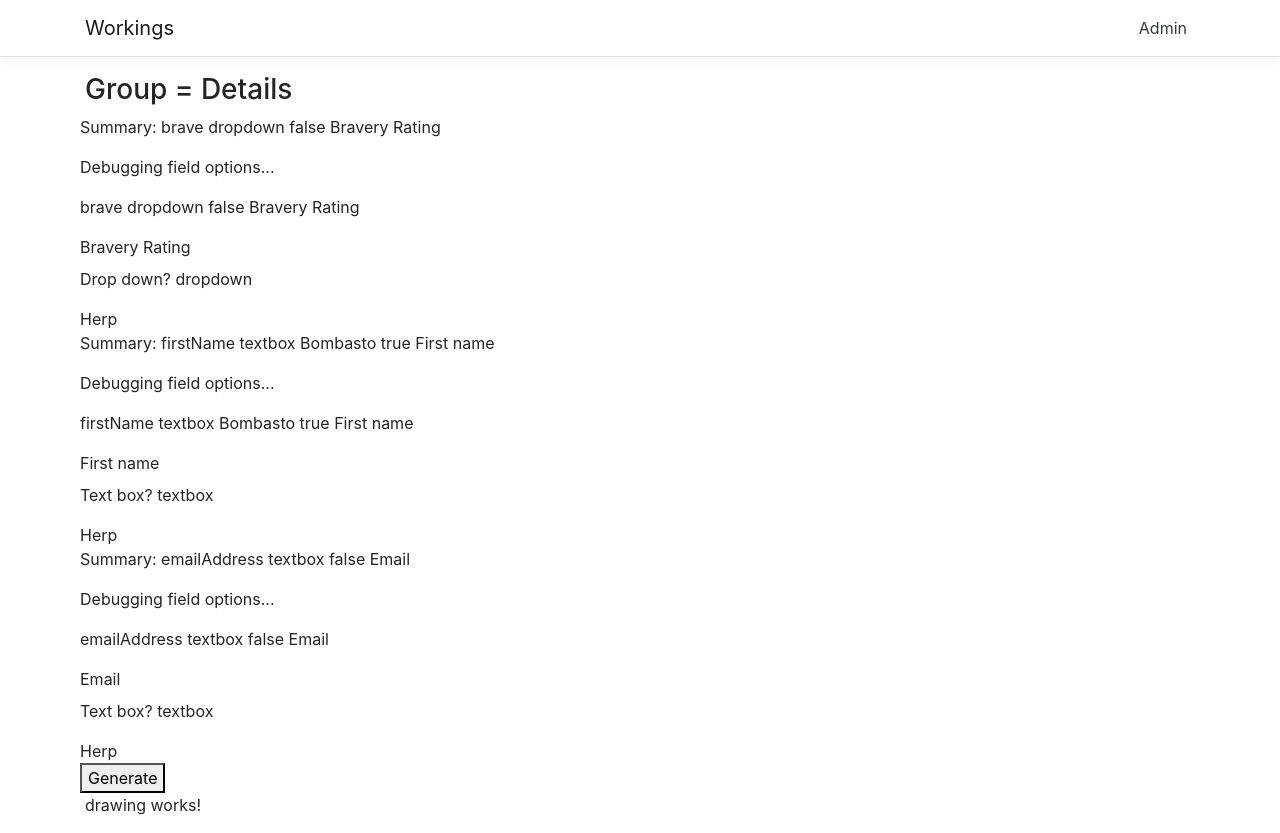
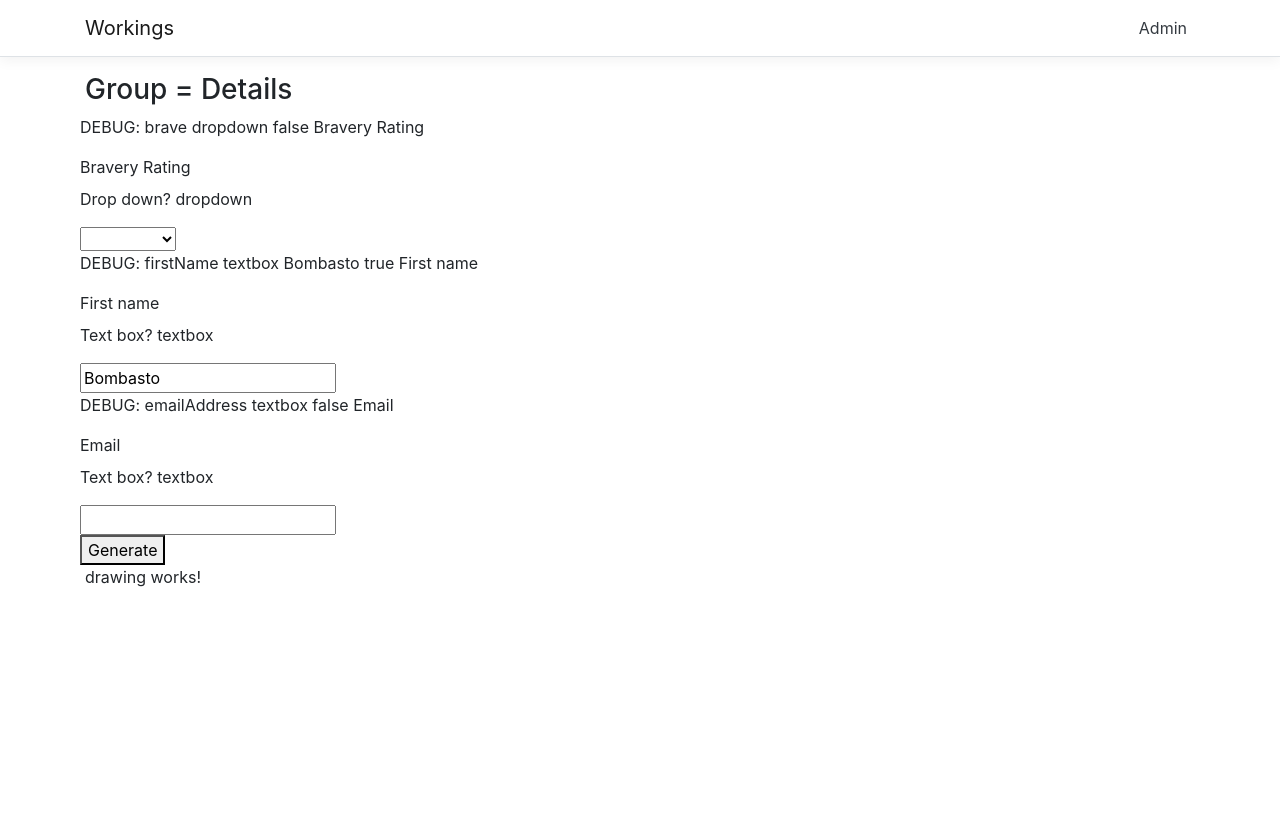
Before and after one commit to helloarchy/workings-v1, an Angular app in the folder WorkingsApp/: page / in a window 1280 px wide. After the commit the page ends 800 px from the top, so only its background shows below. Built offline with nearby package versions, Linux system fonts and the light colour scheme.

Commit message:
Nested groups within forms now automatically create and link up fields as needed.

```diff
--- a/WorkingsApp/src/app/dynamic-form-field/dynamic-form-field.component.html
+++ b/WorkingsApp/src/app/dynamic-form-field/dynamic-form-field.component.html
@@ -1,7 +1,7 @@
-<div [formGroup]="job">
+<div [formGroup]="job.controls['Details']">
+<!--<div [formGroup]="job">-->
 
-  <p>Debugging field options...</p>
-  <p>
+  <p>DEBUG:
     {{ field.key }}
     {{ field.control_type }}
     {{ field.value }}
@@ -14,16 +14,15 @@
     <p *ngSwitchCase="'textbox'">Text box? {{ field.control_type }}</p>
     <p *ngSwitchCase="'dropdown'">Drop down? {{ field.control_type }}</p>
 
-    <!--<input *ngSwitchCase="'textbox'" [formControlName]="field.key"
+    <input *ngSwitchCase="'textbox'" [formControlName]="field.key"
            [id]="field.key" [type]="get_type()">
 
     <select *ngSwitchCase="'dropdown'" [id]="field.key" [formControlName]="field.key">
       <option *ngFor="let opt of get_options()" [value]="opt.key">
         {{opt.value}}
       </option>
-    </select>-->
+    </select>
   </div>
 
   <div class="errorMessage" *ngIf="!isValid">{{field.label}} is required</div>
-  <div class="errorMessage">Herp</div>
 </div>
--- a/WorkingsApp/src/app/dynamic-form-field/dynamic-form-field.component.ts
+++ b/WorkingsApp/src/app/dynamic-form-field/dynamic-form-field.component.ts
@@ -4,6 +4,7 @@ import {FormGroup} from '@angular/forms';
 import {FieldBase} from '../field-base';
 import {DropdownField} from "../field-dropdown";
 import {TextboxField} from "../field-textbox";
+import {FieldGroup} from "../field-group";
 
 @Component({
   selector: 'app-field',
@@ -13,6 +14,7 @@ import {TextboxField} from "../field-textbox";
 export class DynamicFormFieldComponent {
   @Input() field: FieldBase<any>;
   @Input() job: FormGroup;
+  @Input() group: Array<FieldBase<any>>;
 
   ngOnInit() {
     if (this.field.control_type == "textbox") {
--- a/WorkingsApp/src/app/dynamic-form/dynamic-form.component.html
+++ b/WorkingsApp/src/app/dynamic-form/dynamic-form.component.html
@@ -2,20 +2,13 @@
   <form (ngSubmit)="onSubmit()" [formGroup]="job_groups">
     <!-- Create control form by creating field from each field in the service -->
     <div *ngFor="let group of job">
-      <!-- Group -->
-      <h3>Group = {{ group.key }}</h3>
-      <div *ngFor="let field of group.group" class="form-row">
-        <div>
-          <!-- Field -->
-          <p>Summary:
-          {{ field.key }}
-          {{ field.control_type }}
-          {{ field.value }}
-          {{ field.required }}
-          {{ field.label }}
-          </p>
-
-          <app-field [field]="field" [job]="job_groups"></app-field>
+      <div formGroupName="Details">
+        <!-- Group -->
+        <h3>Group = {{ group.key }}</h3>
+        <div *ngFor="let field of group.group" class="form-row">
+          <div>
+            <app-field [field]="field" [job]="job_groups" [group]="group.group"></app-field>
+          </div>
         </div>
       </div>
     </div>
```
